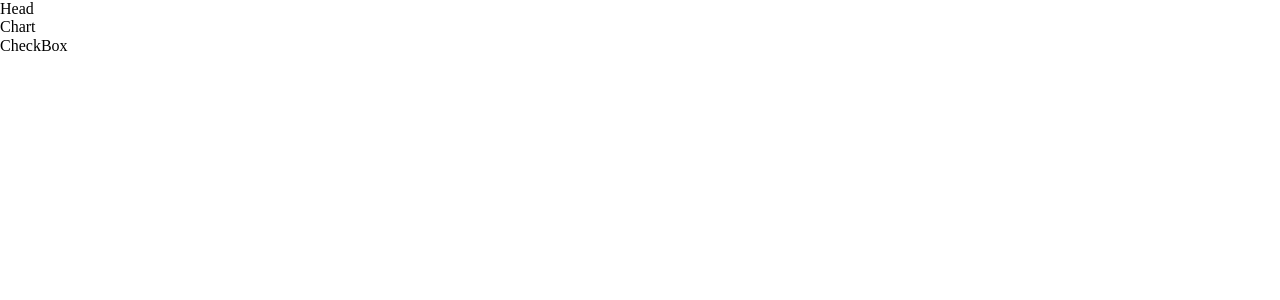
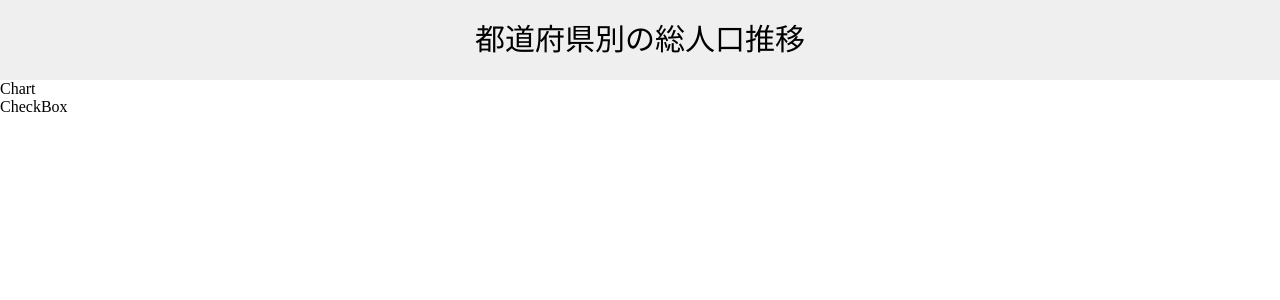
Before and after one commit to Naughty1029/Population-Transition-Chart, a React app: page / in a window 1280 px wide. Shown: the top 300 px of the page. Built offline with nearby package versions, Linux system fonts and the light colour scheme.

Commit message:
Headコンポーネントのコーディング

```diff
--- a/src/App.tsx
+++ b/src/App.tsx
@@ -1,7 +1,7 @@
 import React from "react";
 import { Layout } from "./components/Layout/Layout";
 
-const App = () => {
+const App: React.VFC = () => {
   return <Layout />;
 };
 export default App;
--- /dev/null
+++ b/src/assets/valiables.scss
@@ -0,0 +1,13 @@
+$breakpoint: 767px;
+
+@mixin PC($minwidth:$breakpoint + 1) {
+	@media screen and (min-width:$minwidth) {
+		@content;
+	}
+}
+
+@mixin SP($maxwidth:$breakpoint) {
+	@media screen and (max-width:$maxwidth) {
+		@content;
+	}
+}
--- a/src/components/Chart/Chart.tsx
+++ b/src/components/Chart/Chart.tsx
@@ -1,5 +1,5 @@
 import React from "react";
 
-export const Chart = () => {
+export const Chart: React.VFC = () => {
   return <div>Chart</div>;
 };
--- a/src/components/CheckBox/CheckBox.tsx
+++ b/src/components/CheckBox/CheckBox.tsx
@@ -1,5 +1,5 @@
 import React from "react";
 
-export const CheckBox = () => {
+export const CheckBox: React.VFC = () => {
   return <div>CheckBox</div>;
 };
--- /dev/null
+++ b/src/components/Head/Head.scss
@@ -0,0 +1,8 @@
+.head{
+  height: 80px;
+  display: flex;
+  justify-content: center;
+  align-items: center;
+  background-color: #efefef;
+  font-size: 30px;
+}
--- a/src/components/Head/Head.tsx
+++ b/src/components/Head/Head.tsx
@@ -1,5 +1,6 @@
 import React from "react";
+import "./Head.scss";
 
-export const Head = () => {
-  return <div>Head</div>;
+export const Head: React.VFC = () => {
+  return <div className="head">都道府県別の総人口推移</div>;
 };
--- a/src/components/Layout/Layout.tsx
+++ b/src/components/Layout/Layout.tsx
@@ -3,7 +3,7 @@ import { Head } from "../Head/Head";
 import { Chart } from "../Chart/Chart";
 import { CheckBox } from "../CheckBox/CheckBox";
 
-export const Layout = () => {
+export const Layout: React.VFC = () => {
   return (
     <>
       <Head />
--- a/src/index.tsx
+++ b/src/index.tsx
@@ -1,7 +1,8 @@
 import React from "react";
 import ReactDOM from "react-dom";
 import App from "./App";
-import "./assets/reset.css";
+import "./assets/reset.scss";
+import "./assets/valiables.scss";
 
 ReactDOM.render(
   <React.StrictMode>
--- a/tsconfig.json
+++ b/tsconfig.json
@@ -1,7 +1,7 @@
 {
   "compilerOptions": {
     "target": "es5",
-    "jsx": "react",
+    "jsx": "react-jsx",
     "lib": [
       "dom",
       "dom.iterable",
```
Also changed, not shown: src/assets/reset.scss (renamed from src/assets/reset.css).
